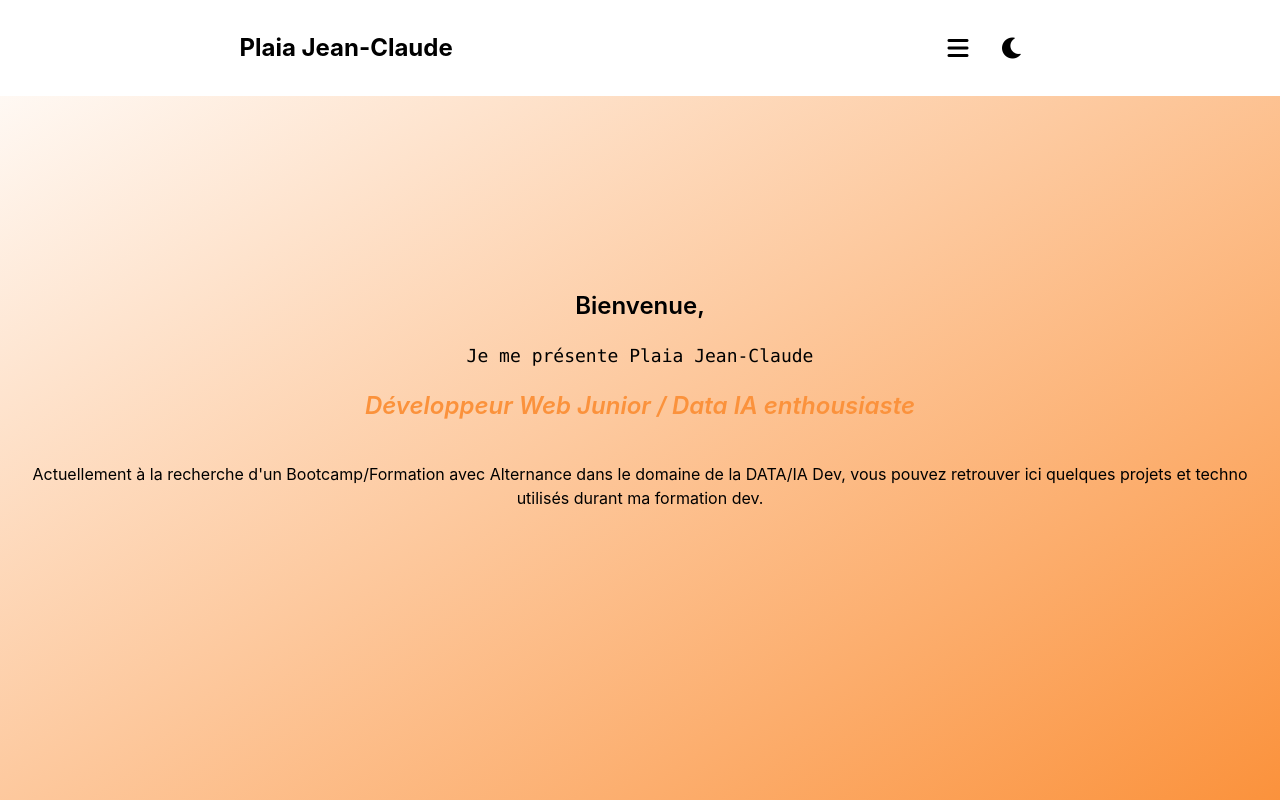
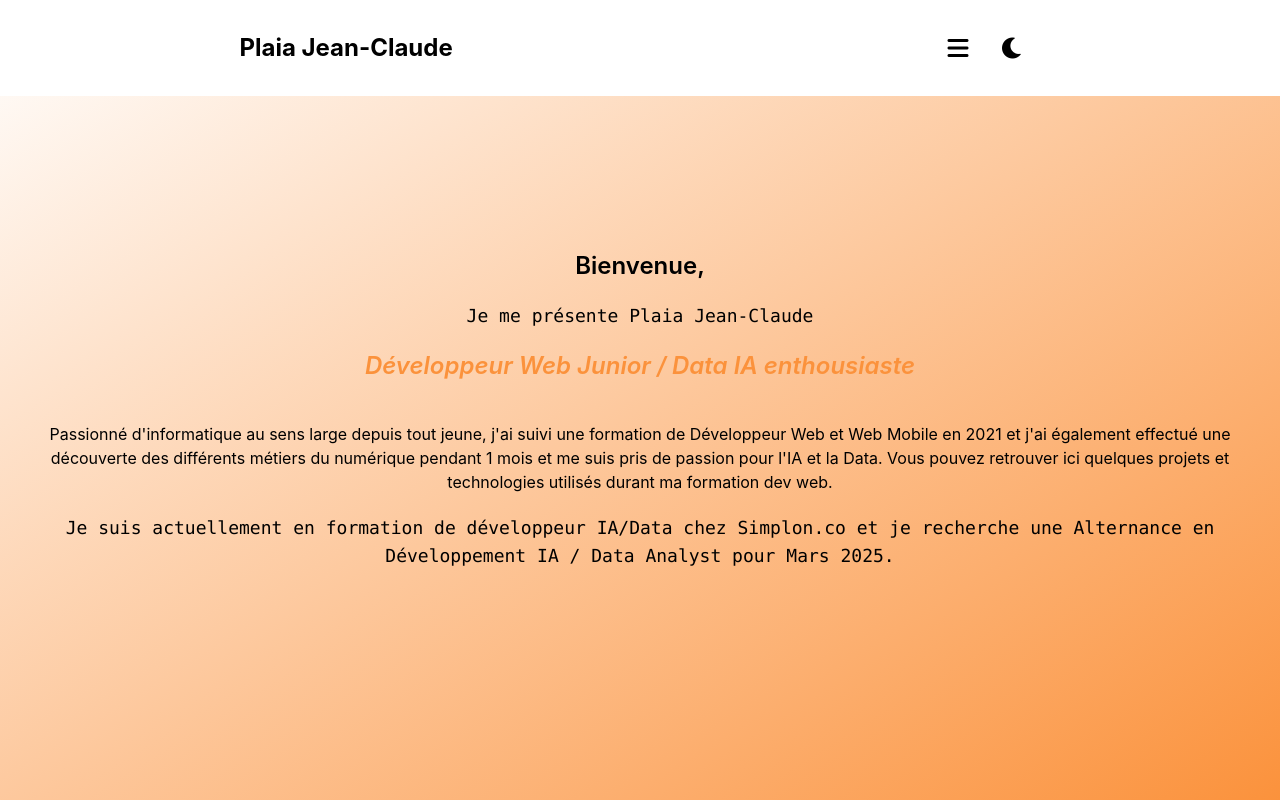
Before and after one commit to Dev-Nago/Portfolio, a React (Create React App) app: page / in a window 1280 px wide. Shown: the top 800 px of the page. Built offline with nearby package versions, Linux system fonts and the light colour scheme.

Commit message:
Update Infos.jsx

```diff
--- a/src/Components/Infos.jsx
+++ b/src/Components/Infos.jsx
@@ -12,8 +12,9 @@ function Infos() {
           Développeur Web Junior / Data IA enthousiaste
         </span>
         <p className="m-5">
-          Actuellement à la recherche d'un Bootcamp/Formation avec Alternance dans le domaine de la DATA/IA Dev, vous pouvez retrouver ici quelques projets et techno utilisés durant ma formation dev.
+          Passionné d'informatique au sens large depuis tout jeune, j'ai suivi une formation de Développeur Web et Web Mobile en 2021 et j'ai également effectué une découverte des différents métiers du numérique pendant 1 mois et me suis pris de passion pour l'IA et la Data. Vous pouvez retrouver ici quelques projets et technologies utilisés durant ma formation dev web.
         </p>
+        <p className="font-mono text-lg">Je suis actuellement en formation de développeur IA/Data chez Simplon.co et je recherche une Alternance en Développement IA / Data Analyst pour Mars 2025.</p>
       </div>
     </div>
   );
```
